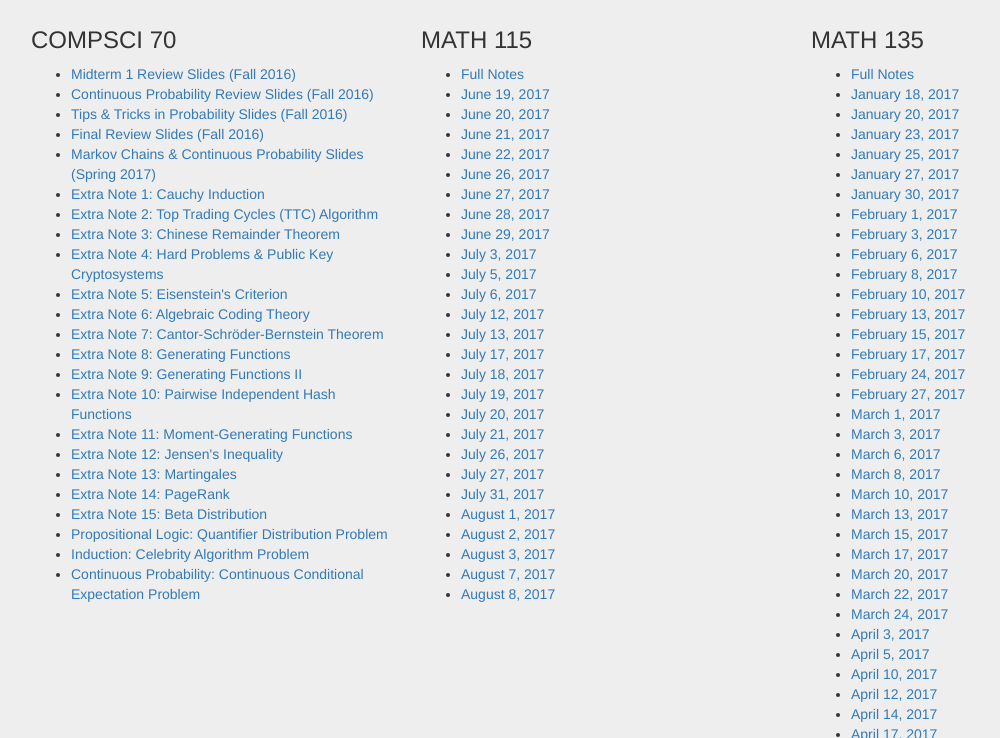
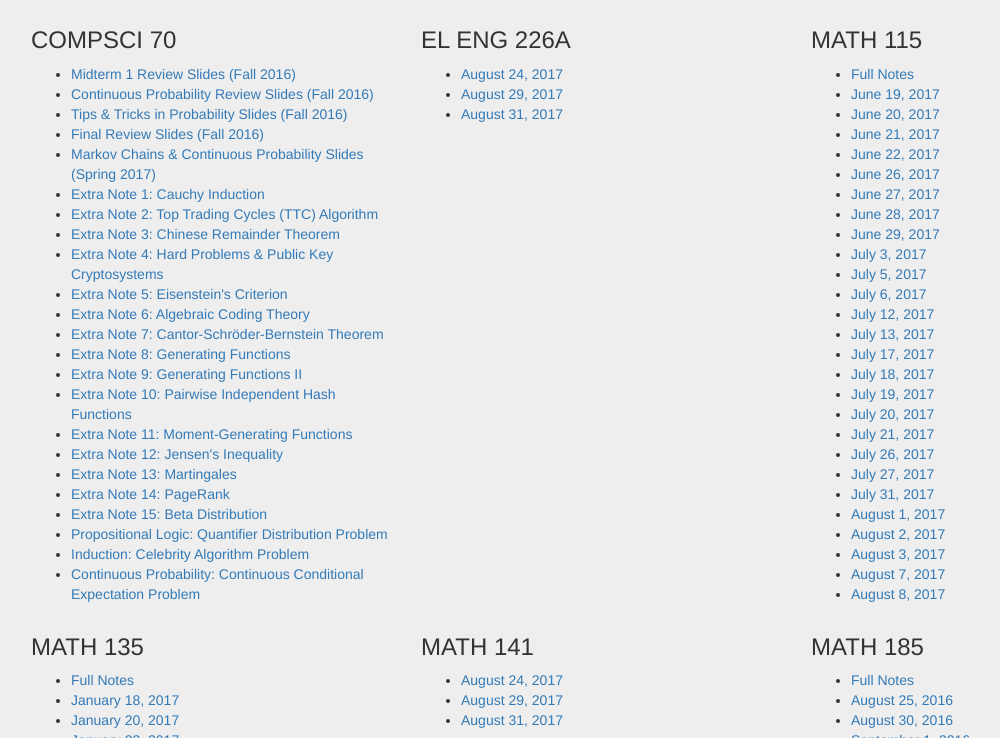
Before and after one commit to chewisinho/chewisinho.github.io, a website: page index.html in a window 1280 px wide. Shown: the part 442-1180 px from the top of the page, without its empty margins (39-1039 px from the left). Drawn offline with Linux system fonts and the light colour scheme.

Commit message:
Add notes for 8-31

```diff
--- a/index.html
+++ b/index.html
@@ -152,6 +152,20 @@
             </ul>
           </div>
           <div class="col-lg-4">
+            <h3>EL ENG 226A</h3>
+            <ul>
+              <li>
+                <a href="https://drive.google.com/open?id=0B_WFOD8f4jS5bE1sZDJ2NUNMYkU">August 24, 2017</a>
+              </li>
+              <li>
+                <a href="https://drive.google.com/open?id=0B_WFOD8f4jS5ZlAzWUxXM0tIdzQ">August 29, 2017</a>
+              </li>
+              <li>
+                <a href="https://drive.google.com/open?id=0B_WFOD8f4jS5VndEczRZM1VKNkE">August 31, 2017</a>
+              </li>
+            </ul>
+          </div>
+          <div class="col-lg-4">
             <h3>MATH 115</h3>
             <ul>
               <li>
@@ -237,6 +251,7 @@
               </li>
             </ul>
           </div>
+          <div class="clearfix visible-lg-block"> </div>
           <div class="col-lg-4">
             <h3>MATH 135</h3>
             <ul>
@@ -359,7 +374,20 @@
               </li>
             </ul>
           </div>
-          <div class="clearfix visible-lg-block"> </div>
+          <div class="col-lg-4">
+            <h3>MATH 141</h3>
+            <ul>
+              <li>
+                <a href="https://drive.google.com/open?id=0B_WFOD8f4jS5dklOdy1MV0pCNGc">August 24, 2017</a>
+              </li>
+              <li>
+                <a href="https://drive.google.com/open?id=0B_WFOD8f4jS5VjA2bEhUV2xRSnc">August 29, 2017</a>
+              </li>
+              <li>
+                <a href="https://drive.google.com/open?id=0B_WFOD8f4jS5LUtlOTVDd1BwakU">August 31, 2017</a>
+              </li>
+            </ul>
+          </div>
           <div class="col-lg-4">
             <h3>MATH 185</h3>
             <ul>
@@ -446,6 +474,7 @@
               </li>
             </ul>
           </div>
+          <div class="clearfix visible-lg-block"> </div>
           <div class="col-lg-4">
             <h3>MATH C218A/STAT C205A</h3>
             <ul>
@@ -624,7 +653,6 @@
               </li>
             </ul>
           </div>
-          <div class="clearfix visible-lg-block"> </div>
           <div class="col-lg-4">
             <h3>STAT 210A</h3>
             <ul>
@@ -634,8 +662,12 @@
               <li>
                 <a href="https://drive.google.com/open?id=0B_WFOD8f4jS5QkU5N01wWHN4Tms">August 29, 2017</a>
               </li>
+              <li>
+                <a href="https://drive.google.com/open?id=0B_WFOD8f4jS5d1dzaVFFblg4ZUU">August 31, 2017</a>
+              </li>
             </ul>
           </div>
+          <div class="clearfix visible-lg-block"> </div>
         </div>
       </div>
     </section>
```
Also changed, not shown: src/data/index.html.json (+38 -0 lines).
